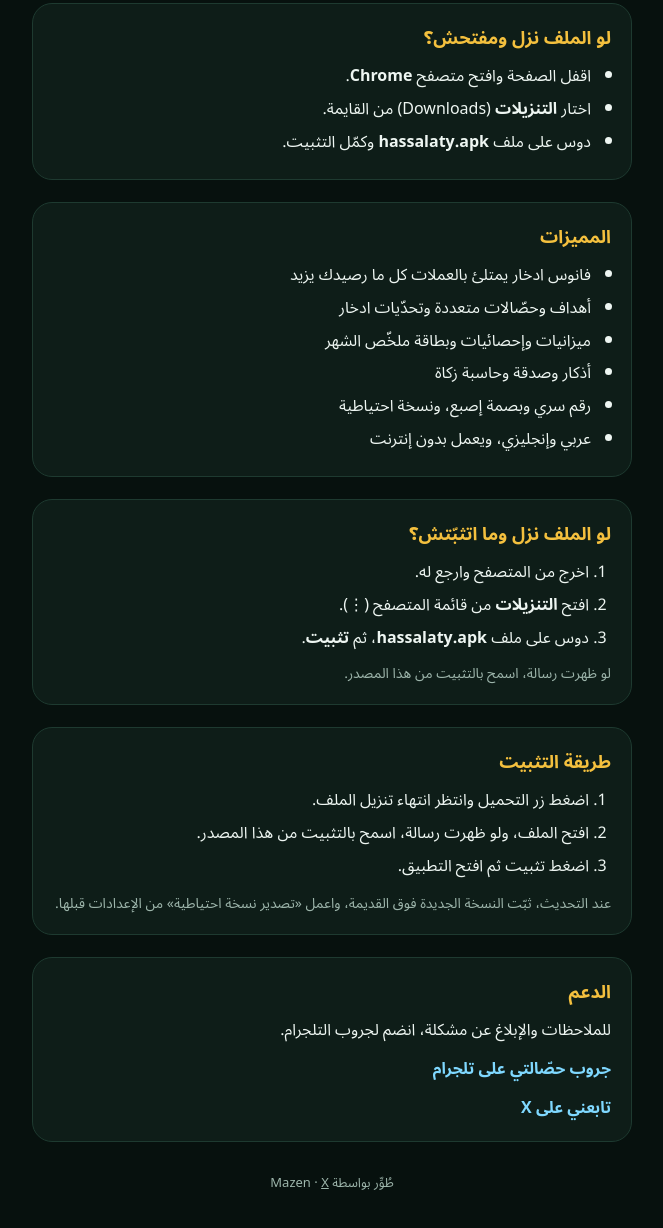
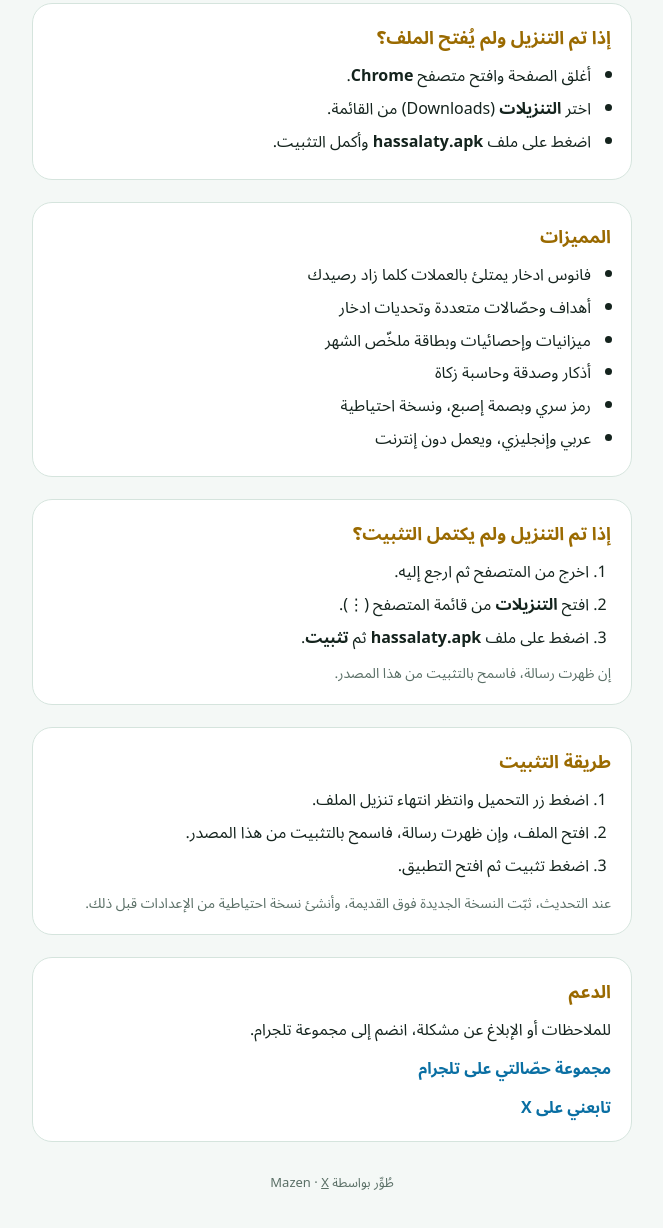
Before and after one commit to mazen405/hassalaty-site, a plain HTML site: page index.html in a window 1280 px wide. Shown: the part 1044-2272 px from the top of the page, without its empty margins (308-971 px from the left). Drawn offline with Linux system fonts and the light colour scheme; no server answers.

Commit message:
Add files via upload

```diff
--- a/index.html
+++ b/index.html
@@ -4,7 +4,7 @@
 <title>حصّالتي - تحميل التطبيق</title>
 <meta name="description" content="حصّالتي: تطبيق ادخار بسيط يعمل بدون إنترنت وبياناتك على جهازك فقط.">
 <style>
-:root{--bg:#07110E;--card:#0e1d18;--line:#1e3a30;--brand:#17a883;--gold:#F4C03E;--tx:#eef6f2;--mut:#9db5ab}
+:root{color-scheme:dark;--glow:#12382d;--ph1:#2b3d36;--ph2:#0b1512;--phr:#3d5249;--tgl:#7fd8ff;--bg:#07110E;--card:#0e1d18;--line:#1e3a30;--brand:#17a883;--gold:#F4C03E;--tx:#eef6f2;--mut:#9db5ab}
 *{box-sizing:border-box}
 body{margin:0;background:radial-gradient(900px 500px at 50% -10%,#12382d 0,var(--bg) 60%);color:var(--tx);font-family:"Noto Sans Arabic","Tajawal",system-ui,sans-serif;line-height:1.8;min-height:100vh}
 main{max-width:640px;margin:0 auto;padding:36px 20px 60px;text-align:center}
@@ -33,19 +33,31 @@ ol{margin:0;padding:0 22px}
 .inapp a.tgb2{background:#1B8FD0;border-color:#1B8FD0;color:#fff}
 .hint2{color:var(--mut);font-size:13px;margin-top:8px}
 footer{margin-top:30px;color:var(--mut);font-size:13px}
-</style></head><body><main>
+:root[data-theme=light]{color-scheme:light;--bg:#f4f8f6;--card:#ffffff;--line:#d5e4dd;--brand:#0d8f6f;--gold:#9a6a00;--tx:#14231d;--mut:#5a6f66;--glow:#d9efe6;--ph1:#3a4a43;--ph2:#101a16;--phr:#5d6f66;--tgl:#0a6fa3}
+body{background:radial-gradient(900px 500px at 50% -10%,var(--glow) 0,var(--bg) 60%)}
+.ph{background:linear-gradient(160deg,var(--ph1),var(--ph2));box-shadow:0 18px 40px -14px rgba(0,0,0,.45),inset 0 0 0 1.5px var(--phr)}
+.tg{color:var(--tgl)}
+:root[data-theme=light] .inapp{background:#fff4d6;border-color:#e0b64a;color:#5a4000}
+:root[data-theme=light] .inapp button,:root[data-theme=light] .inapp a{background:#fde7a8;border-color:#d9a92e;color:#5a4000}
+:root[data-theme=light] .inapp a.tgb2{background:#1B8FD0;color:#fff}
+.theme{position:fixed;top:14px;inset-inline-start:14px;z-index:5;width:42px;height:42px;border-radius:50%;border:1px solid var(--line);background:var(--card);color:var(--tx);cursor:pointer;display:grid;place-items:center;padding:0}
+.theme svg{width:22px;height:22px}
+.theme .sun{display:none}
+:root[data-theme=light] .theme .sun{display:block}:root[data-theme=light] .theme .moon{display:none}
+</style></head><script>(function(){var m='dark';try{m=localStorage.getItem('hs_theme')||(matchMedia('(prefers-color-scheme: light)').matches?'light':'dark')}catch(e){}document.documentElement.setAttribute('data-theme',m)})()</script>
+<body><button class="theme" id="theme" type="button" aria-label="تبديل الوضع الداكن والفاتح"><svg class="moon" viewBox="0 0 24 24" fill="currentColor"><path d="M20 14.5A8 8 0 0 1 9.5 4a8 8 0 1 0 10.5 10.5z"/></svg><svg class="sun" viewBox="0 0 24 24" fill="none" stroke="currentColor" stroke-width="2" stroke-linecap="round"><circle cx="12" cy="12" r="4"/><path d="M12 2v2M12 20v2M2 12h2M20 12h2M4.9 4.9l1.4 1.4M17.7 17.7l1.4 1.4M4.9 19.1l1.4-1.4M17.7 6.3l1.4-1.4"/></svg></button><main>
 <svg class="lan" viewBox="0 0 220 224" aria-hidden="true"><defs><linearGradient id="g" x1="0" y1="0" x2="1" y2="0"><stop offset="0" stop-color="#8A5A08"/><stop offset=".3" stop-color="#FFE9A6"/><stop offset=".55" stop-color="#F0B42E"/><stop offset="1" stop-color="#8A5A08"/></linearGradient></defs>
 <circle cx="110" cy="22" r="11" fill="none" stroke="url(#g)" stroke-width="6"/><path d="M52 78Q60 40 110 40T168 78Z" fill="url(#g)"/><rect x="50" y="76" width="120" height="12" rx="4" fill="url(#g)"/>
 <path d="M58 88Q30 130 66 176H154Q190 130 162 88Z" fill="#cfe9ff" fill-opacity=".22" stroke="url(#g)" stroke-width="5"/><path d="M66 150Q110 128 154 150L154 176H66Z" fill="#E7B63A"/><rect x="52" y="176" width="116" height="16" rx="5" fill="url(#g)"/></svg>
 <h1>حصّالتي</h1>
-<p class="sub">تطبيق ادخار بسيط على الأندرويد. بدون حسابات، بدون إعلانات، وبياناتك على جهازك فقط.</p>
+<p class="sub">تطبيق ادخار بسيط لأندرويد. دون حسابات ودون إعلانات، وبياناتك على جهازك فقط.</p>
 <a class="btn" id="dl" href="hassalaty.apk" download>تحميل مباشر (APK)</a>
 <div style="margin-top:14px"><a class="btn tgb" href="https://t.me/hassalaty">التحميل من تلجرام</a></div>
 <div class="inapp" id="inapp"><h3>افتح الموقع في متصفح عادي</h3>
-<div>التحميل بيتمنع جوه متصفح أي تطبيق (X وتلجرام وفيسبوك وغيرهم).</div>
-<ol><li>دوس على النقط الثلاث (⋮) فوق.</li><li>اختار <b>«فتح في المتصفح»</b>.</li><li>دوس «تحميل مباشر».</li></ol>
+<div>يُمنع التحميل داخل متصفحات التطبيقات (X وتلجرام وفيسبوك وغيرها).</div>
+<ol><li>اضغط على النقاط الثلاث (⋮) في الأعلى.</li><li>اختار <b>«فتح في المتصفح»</b>.</li><li>اضغط «تحميل مباشر».</li></ol>
 <div class="row"><a id="chrome" href="#">افتح في Chrome</a><button id="copy" type="button">نسخ الرابط</button></div>
-<div class="hint2">لو ما اشتغلش، الصق الرابط في Chrome، أو نزّل من تلجرام:</div>
+<div class="hint2">إن لم يعمل، الصق الرابط في Chrome، أو نزّل من تلجرام:</div>
 <div class="row"><a class="tgb2" href="https://t.me/hassalaty">التحميل من تلجرام</a></div></div>
 <div class="meta" id="meta">للأندرويد فقط</div>
 <div class="card" style="padding-inline:0;overflow:hidden"><h2 style="padding-inline:20px">صور من التطبيق</h2><div class="shots">
@@ -56,27 +68,28 @@ footer{margin-top:30px;color:var(--mut);font-size:13px}
 <figure><div class="ph"><img src="shot5.webp" alt="الصدقة" loading="lazy"></div><figcaption>سجّل صدقتك وتابعها</figcaption></figure>
 <figure><div class="ph"><img src="shot6.webp" alt="الإعدادات" loading="lazy"></div><figcaption>عربي وإنجليزي وإعدادات كاملة</figcaption></figure>
 </div></div>
-<div class="card" style="margin-top:18px"><h2>لو الملف نزل ومفتحش؟</h2><ul><li>اقفل الصفحة وافتح متصفح <b>Chrome</b>.</li><li>اختار <b>التنزيلات</b> (Downloads) من القايمة.</li><li>دوس على ملف <b>hassalaty.apk</b> وكمّل التثبيت.</li></ul></div>
+<div class="card" style="margin-top:18px"><h2>إذا تم التنزيل ولم يُفتح الملف؟</h2><ul><li>أغلق الصفحة وافتح متصفح <b>Chrome</b>.</li><li>اختر <b>التنزيلات</b> (Downloads) من القائمة.</li><li>اضغط على ملف <b>hassalaty.apk</b> وأكمل التثبيت.</li></ul></div>
 <div class="card"><h2>المميزات</h2><ul>
-<li>فانوس ادخار يمتلئ بالعملات كل ما رصيدك يزيد</li>
-<li>أهداف وحصّالات متعددة وتحدّيات ادخار</li>
+<li>فانوس ادخار يمتلئ بالعملات كلما زاد رصيدك</li>
+<li>أهداف وحصّالات متعددة وتحديات ادخار</li>
 <li>ميزانيات وإحصائيات وبطاقة ملخّص الشهر</li>
 <li>أذكار وصدقة وحاسبة زكاة</li>
-<li>رقم سري وبصمة إصبع، ونسخة احتياطية</li>
-<li>عربي وإنجليزي، ويعمل بدون إنترنت</li></ul></div>
-<div class="card" id="tip"><h2>لو الملف نزل وما اتثبّتش؟</h2><ol>
-<li>اخرج من المتصفح وارجع له.</li><li>افتح <b>التنزيلات</b> من قائمة المتصفح (⋮).</li><li>دوس على ملف <b>hassalaty.apk</b>، ثم <b>تثبيت</b>.</li></ol>
-<p style="color:var(--mut);font-size:14px;margin:8px 0 0">لو ظهرت رسالة، اسمح بالتثبيت من هذا المصدر.</p></div>
+<li>رمز سري وبصمة إصبع، ونسخة احتياطية</li>
+<li>عربي وإنجليزي، ويعمل دون إنترنت</li></ul></div>
+<div class="card" id="tip"><h2>إذا تم التنزيل ولم يكتمل التثبيت؟</h2><ol>
+<li>اخرج من المتصفح ثم ارجع إليه.</li><li>افتح <b>التنزيلات</b> من قائمة المتصفح (⋮).</li><li>اضغط على ملف <b>hassalaty.apk</b> ثم <b>تثبيت</b>.</li></ol>
+<p style="color:var(--mut);font-size:14px;margin:8px 0 0">إن ظهرت رسالة، فاسمح بالتثبيت من هذا المصدر.</p></div>
 <div class="card"><h2>طريقة التثبيت</h2><ol>
 <li>اضغط زر التحميل وانتظر انتهاء تنزيل الملف.</li>
-<li>افتح الملف، ولو ظهرت رسالة، اسمح بالتثبيت من هذا المصدر.</li>
+<li>افتح الملف، وإن ظهرت رسالة، فاسمح بالتثبيت من هذا المصدر.</li>
 <li>اضغط تثبيت ثم افتح التطبيق.</li></ol>
-<p style="color:var(--mut);font-size:14px;margin:10px 0 0">عند التحديث، ثبّت النسخة الجديدة فوق القديمة، واعمل «تصدير نسخة احتياطية» من الإعدادات قبلها.</p></div>
-<div class="card"><h2>الدعم</h2><div>للملاحظات والإبلاغ عن مشكلة، انضم لجروب التلجرام.</div>
-<a class="tg" href="https://t.me/hassalaty" id="tg">جروب حصّالتي على تلجرام</a><br><a class="tg" href="https://x.com/MazenTechX" id="x">تابعني على X</a></div>
+<p style="color:var(--mut);font-size:14px;margin:10px 0 0">عند التحديث، ثبّت النسخة الجديدة فوق القديمة، وأنشئ نسخة احتياطية من الإعدادات قبل ذلك.</p></div>
+<div class="card"><h2>الدعم</h2><div>للملاحظات أو الإبلاغ عن مشكلة، انضم إلى مجموعة تلجرام.</div>
+<a class="tg" href="https://t.me/hassalaty" id="tg">مجموعة حصّالتي على تلجرام</a><br><a class="tg" href="https://x.com/MazenTechX" id="x">تابعني على X</a></div>
 <footer>طُوِّر بواسطة Mazen · <a href="https://x.com/MazenTechX" style="color:inherit">X</a></footer>
 </main>
 <script>
+document.getElementById('theme').onclick=function(){var d=document.documentElement,n=d.getAttribute('data-theme')==='light'?'dark':'light';d.setAttribute('data-theme',n);try{localStorage.setItem('hs_theme',n)}catch(e){}};
 fetch('hassalaty.apk',{method:'HEAD'}).then(function(r){
  if(!r.ok)return;var s=r.headers.get('content-length'),m=r.headers.get('last-modified'),p=[];
  if(m)p.push('آخر تحديث: '+new Date(m).toLocaleDateString('ar-EG',{year:'numeric',month:'long',day:'numeric'}));
```
